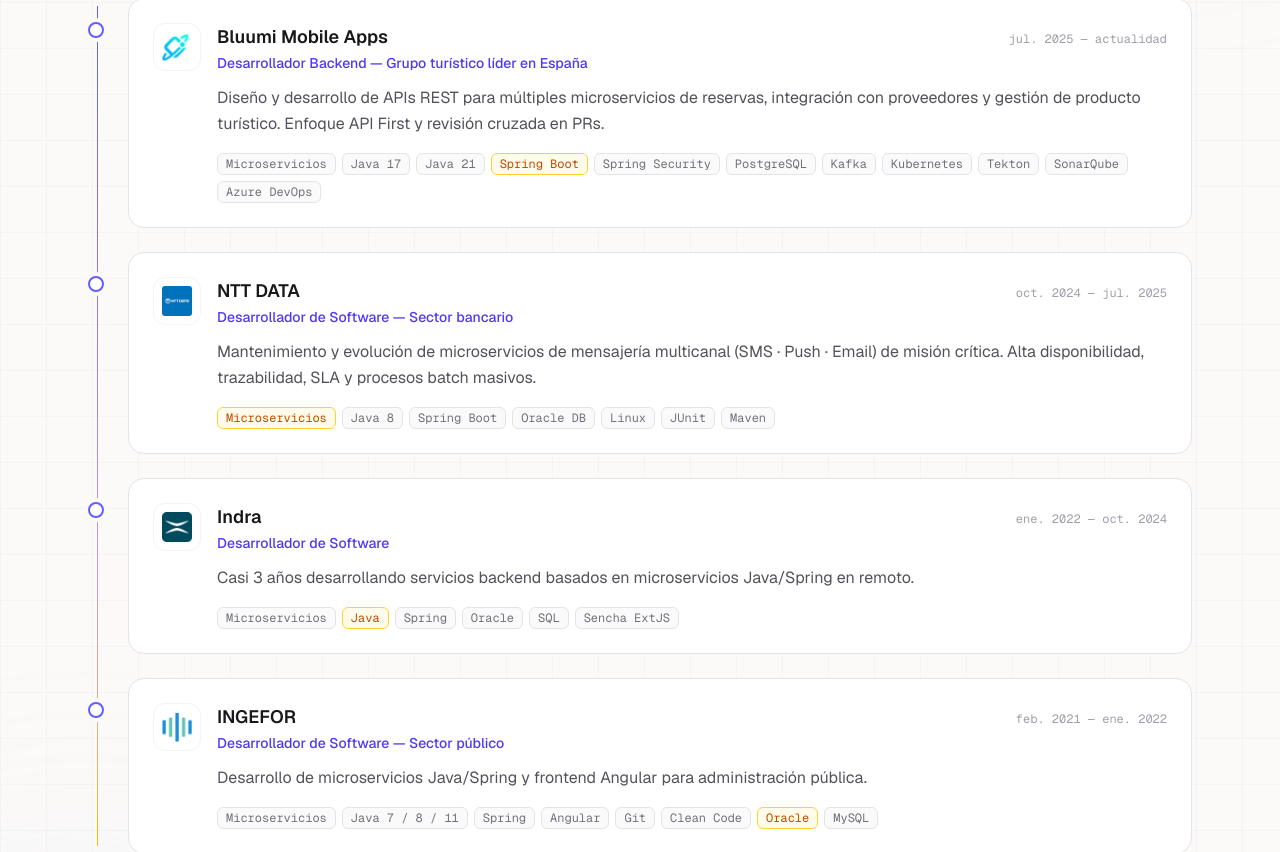
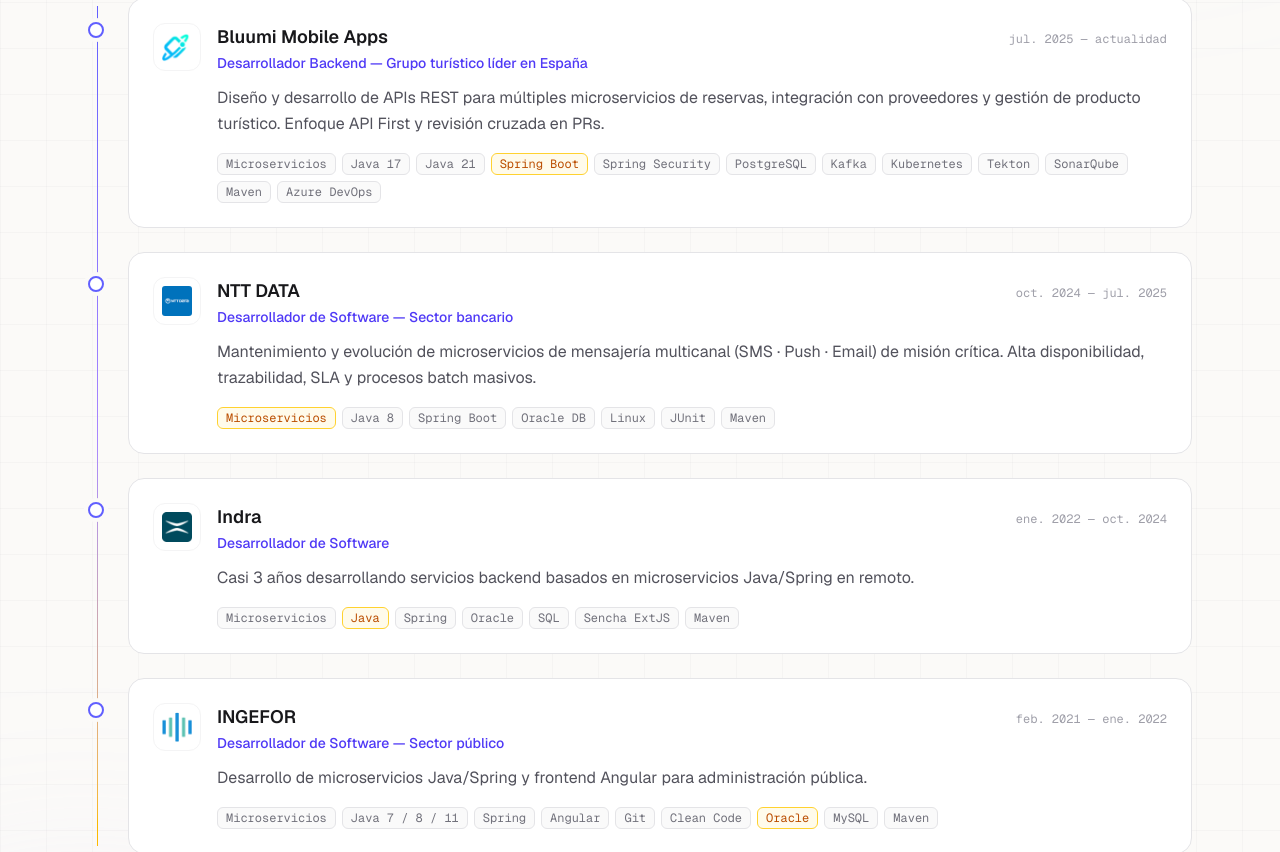
Before and after one commit to Alhxe/Portfolio, a Next.js app: page / in a window 1280 px wide. Shown: the part 1056-1908 px from the top of the page. Built offline with nearby package versions, Linux system fonts and the light colour scheme.

Commit message:
Update cv.ts

```diff
--- a/src/data/cv.ts
+++ b/src/data/cv.ts
@@ -22,7 +22,7 @@
     description:
       "Diseño y desarrollo de APIs REST para múltiples microservicios de reservas, integración con proveedores y gestión de producto turístico. Enfoque API First y revisión cruzada en PRs.",
     highlight: "Spring Boot",
-    tech: ["Microservicios", "Java 17", "Java 21", "Spring Boot", "Spring Security", "PostgreSQL", "Kafka", "Kubernetes", "Tekton", "SonarQube", "Azure DevOps"],
+    tech: ["Microservicios", "Java 17", "Java 21", "Spring Boot", "Spring Security", "PostgreSQL", "Kafka", "Kubernetes", "Tekton", "SonarQube", "Maven", "Azure DevOps"],
   },
   {
     role: "Desarrollador de Software",
@@ -44,7 +44,7 @@
     description:
       "Casi 3 años desarrollando servicios backend basados en microservicios Java/Spring en remoto.",
     highlight: "Java",
-    tech: ["Microservicios", "Java", "Spring", "Oracle", "SQL", "Sencha ExtJS"],
+    tech: ["Microservicios", "Java", "Spring", "Oracle", "SQL", "Sencha ExtJS", "Maven"],
   },
   {
     role: "Desarrollador de Software",
@@ -55,7 +55,7 @@
     description:
       "Desarrollo de microservicios Java/Spring y frontend Angular para administración pública.",
     highlight: "Oracle",
-    tech: ["Microservicios", "Java 7 / 8 / 11", "Spring", "Angular", "Git", "Clean Code", "Oracle", "MySQL"],
+    tech: ["Microservicios", "Java 7 / 8 / 11", "Spring", "Angular", "Git", "Clean Code", "Oracle", "MySQL", "Maven"],
   },
 ];
 
@@ -78,7 +78,7 @@
   { label: "Arquitectura", items: ["Microservicios", "REST · API First", "OpenAPI", "Event-Driven · Kafka", "API Gateway", "BFF"] },
   { label: "Patrones & Diseño", items: ["Arquitectura Hexagonal", "Ports & Adapters", "Clean Architecture", "DDD", "Package by Layer", "Package by Feature", "SOLID", "Inyección de dependencias"] },
   { label: "Datos", items: ["PostgreSQL", "Oracle DB", "SQL", "Modelado relacional", "Optimización de queries"] },
-  { label: "Cloud & DevOps", items: ["Azure", "AWS EC2", "AWS S3", "Docker", "Kubernetes", "Tekton", "Jenkins", "GitHub Actions", "Azure DevOps"] },
+  { label: "Cloud & DevOps", items: ["Azure", "AWS EC2", "AWS S3", "Docker", "Kubernetes", "Tekton", "Jenkins", "GitHub Actions", "Azure DevOps", "Maven"] },
   { label: "Calidad & Proceso", items: ["Clean Code", "JUnit", "Mockito", "SonarQube", "Git", "Scrum"] },
 ];
 
```
